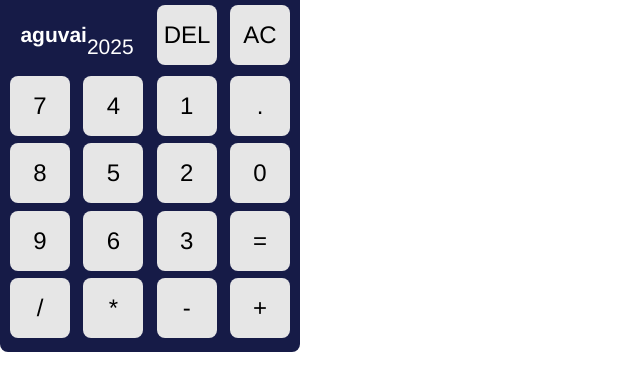
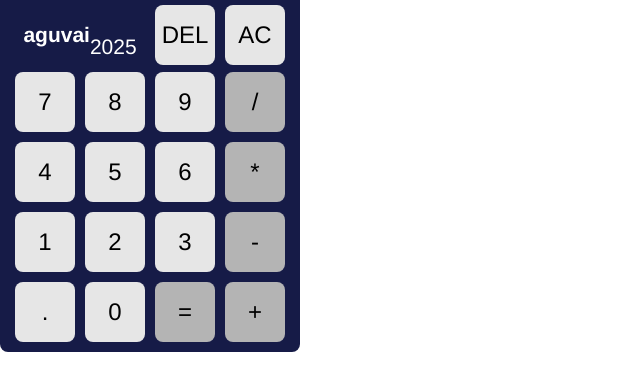
Before and after one commit to aguvai/odin-calculator, a plain HTML site: page index.html in a window 1280 px wide. Shown: the part 98-488 px from the top of the page, without its empty margins (0-640 px from the left). Drawn offline with Linux system fonts and the light colour scheme.

Commit message:
Fix layout and add listeners to populate display
The auxiliary button layout was broken after changing the flow direction
of the buttons div to column. It has been fixed by fixing the space in
between each button using a gap of 10px.

Every button now has an event listener attached to it. If a user clicks
a button and it is a number, it populates the display screen with their
input.

```diff
--- a/index.html
+++ b/index.html
@@ -6,7 +6,7 @@
     <meta name="viewport" content="width=device-width, initial-scale=1.0">
     <title>Document</title>
     <link rel="stylesheet" href="style.css">
-    <script src="javascript.js"></script>
+    <script src="javascript.js" defer></script>
 </head>
 
 <body>
@@ -33,12 +33,12 @@
             <button>9</button>
             <button>6</button>
             <button>3</button>
-            <button>=</button>
 
-            <button>/</button>
-            <button>*</button>
-            <button>-</button>
-            <button>+</button>
+            <button class="operator">=</button>
+            <button class="operator">/</button>
+            <button class="operator">*</button>
+            <button class="operator">-</button>
+            <button class="operator">+</button>
         </div>
     </div>
 </body>
--- a/javascript.js
+++ b/javascript.js
@@ -38,3 +38,18 @@ const operate = function(num1, num2, operator) {
 
     return result;
 }
+
+let displayText = "";
+
+const buttons = document.querySelectorAll("button")
+const display = document.querySelector(".display")
+buttons.forEach(button => {
+    button.addEventListener("click", () => {
+        if (Number(button.textContent)) {
+            displayText += button.textContent;
+            display.textContent = displayText;
+        } else  {
+
+        }
+    })
+})
--- a/style.css
+++ b/style.css
@@ -44,13 +44,14 @@
     height: 270px;
 
     display: flex;
-    flex-wrap: wrap;
+    flex-flow: column wrap;
     justify-content: space-between;
     align-items: center;
 }
 
 .auxiliary-buttons {
-    justify-content: space-between;
+    justify-content: center;
+    gap: 10px;
     height: 60px;
 }
 
@@ -66,7 +67,7 @@ button {
 .fun {
     font-size: 21px;
     color: white;
-    width: 134px;
+    width: 130px;
 
     display: flex;
     justify-content: center;
@@ -79,3 +80,7 @@ a {
     color: white;
     font-weight: 800;
 }
+
+.operator {
+    background-color: rgb(180, 180, 180);
+}
```
